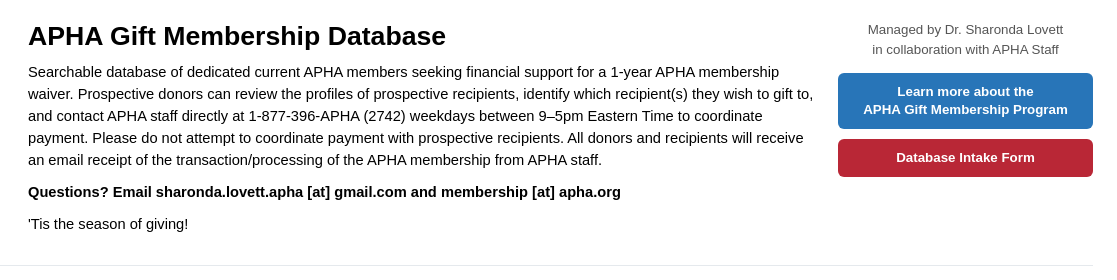
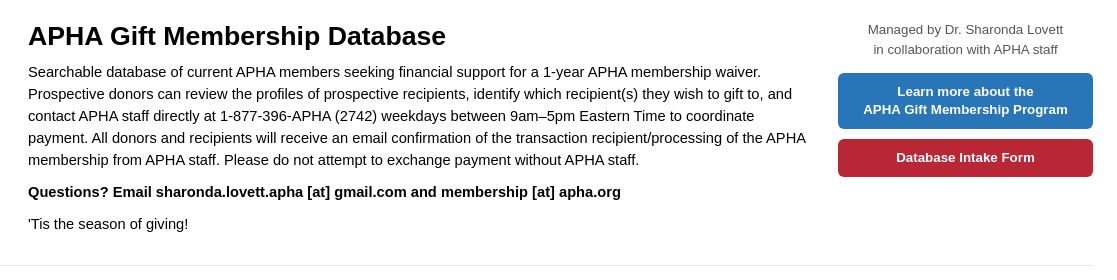
Before and after one commit to sharondamlovett/apha-epi-gift-membership, a plain HTML site: page index.html in a window 1280 px wide. Shown: the top 280 px of the page, 163-1280 px from the left. Drawn offline with Linux system fonts and the light colour scheme.

Commit message:
Update index.html

```diff
--- a/index.html
+++ b/index.html
@@ -30,21 +30,15 @@
         <h1>APHA Gift Membership Database</h1>
 
         <p>
-          Searchable database of dedicated current APHA members seeking
-          financial support for a 1-year APHA membership waiver.
-          Prospective donors can review the profiles of prospective
-          recipients, identify which recipient(s) they wish to gift to,
-          and contact APHA staff directly at 1-877-396-APHA (2742)
-          weekdays between 9–5pm Eastern Time to coordinate payment.
-          Please do not attempt to coordinate payment with prospective
-          recipients. All donors and recipients will receive an email
-          receipt of the transaction/processing of the APHA membership
-          from APHA staff.
+          Searchable database of current APHA members seeking financial support for a 1-year APHA membership waiver.
+          Prospective donors can review the profiles of prospective recipients, identify which recipient(s) they wish to gift to,
+          and contact APHA staff directly at 1-877-396-APHA (2742) weekdays between 9am–5pm Eastern Time to coordinate payment.
+          All donors and recipients will receive an email confirmation of the transaction recipient/processing of the APHA membership
+          from APHA staff. Please do not attempt to exchange payment without APHA staff.
         </p>
 
         <p class="season-note">
-          Questions? Email sharonda.lovett.apha [at] gmail.com and
-          membership [at] apha.org
+          Questions? Email sharonda.lovett.apha [at] gmail.com and membership [at] apha.org
         </p>
 
         <p>
@@ -56,7 +50,7 @@
 
         <span class="admin-note">
           Managed by Dr. Sharonda Lovett<br>
-          in collaboration with APHA Staff
+          in collaboration with APHA staff
         </span>
 
         <a
```
